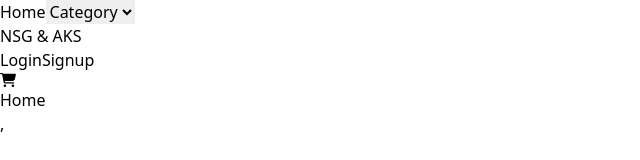
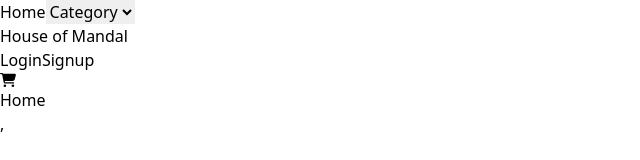
Before and after one commit to iamaakashks/ecommerce_app, a React (Vite) app: page / in a window 1280 px wide. Shown: the top 160 px of the page, without its empty margins (0-640 px from the left). Built offline with nearby package versions, Linux system fonts and the light colour scheme.

Commit message:
finished navbar

```diff
--- a/index.html
+++ b/index.html
@@ -4,7 +4,7 @@
     <meta charset="UTF-8" />
     <link rel="icon" type="image/svg+xml" href="/vite.svg" />
     <meta name="viewport" content="width=device-width, initial-scale=1.0" />
-    <title>NSG & AKS</title>
+    <title>House of Mandal</title>
   </head>
   <body>
     <div id="root"></div>
--- a/src/components/Navbar.jsx
+++ b/src/components/Navbar.jsx
@@ -1,12 +1,13 @@
-import { useEffect, useState } from "react";
+import { useState } from "react";
 import { FaCartShopping } from "react-icons/fa6";
 import { Link, useNavigate } from "react-router-dom";
 import { FaHome } from "react-icons/fa";
 export const Navbar = ()=>{
     const navigate = useNavigate();
-    const [clicked, setClicked] = useState('')
-    const navItems = ['Home', 'Men', 'Women', 'Kids'];
+    const options = ['Category', 'Men', 'Women', 'Kids'];
     const [category, setCategory] = useState('');
+
+
     const handleCategoryChange = (category)=>{
         setCategory(category);
         if(category !== 'category'){
@@ -20,16 +21,17 @@ export const Navbar = ()=>{
                 <div className="flex w-[33%] h-full gap-20 justify-center items-center">
                     <Link to='/'><button className="">Home</button></Link>
                     <select className="outline-none bg-transparent" name="category" value={category} onChange={(e)=>handleCategoryChange(e.target.value)}>
-                        <option id="select">Category</option>
-                        <option id='men'>Men</option>
-                        <option id='women'>Women</option>
-                        <option id='kids'>Kids</option>
+                        {
+                           options.map((option, index)=>{
+                            return <option key={index} id={`${option}`}>{option}</option>
+                           })
+                        }
                     </select>
                 </div>
                 <div className="text-white w-[33%] h-full items-center bg-black flex justify-center text-3xl">
-                    <Link to='/'>NSG & AKS</Link>
+                    <Link to='/'>House of Mandal</Link>
                 </div>
-                <div className="flex items-center w-[33%] justify-end gap-6">
+                <div className="flex items-center w-[34%] justify-end gap-6">
                     <Link to="/login"><button className="border-[1px] border-black rounded-full px-4 py-1.5">Login</button></Link>
                     <button className="border-[1px] border-black rounded-full px-4 py-1.5">Signup</button>
                     <FaCartShopping className="text-2xl cursor-pointer"/>
```
